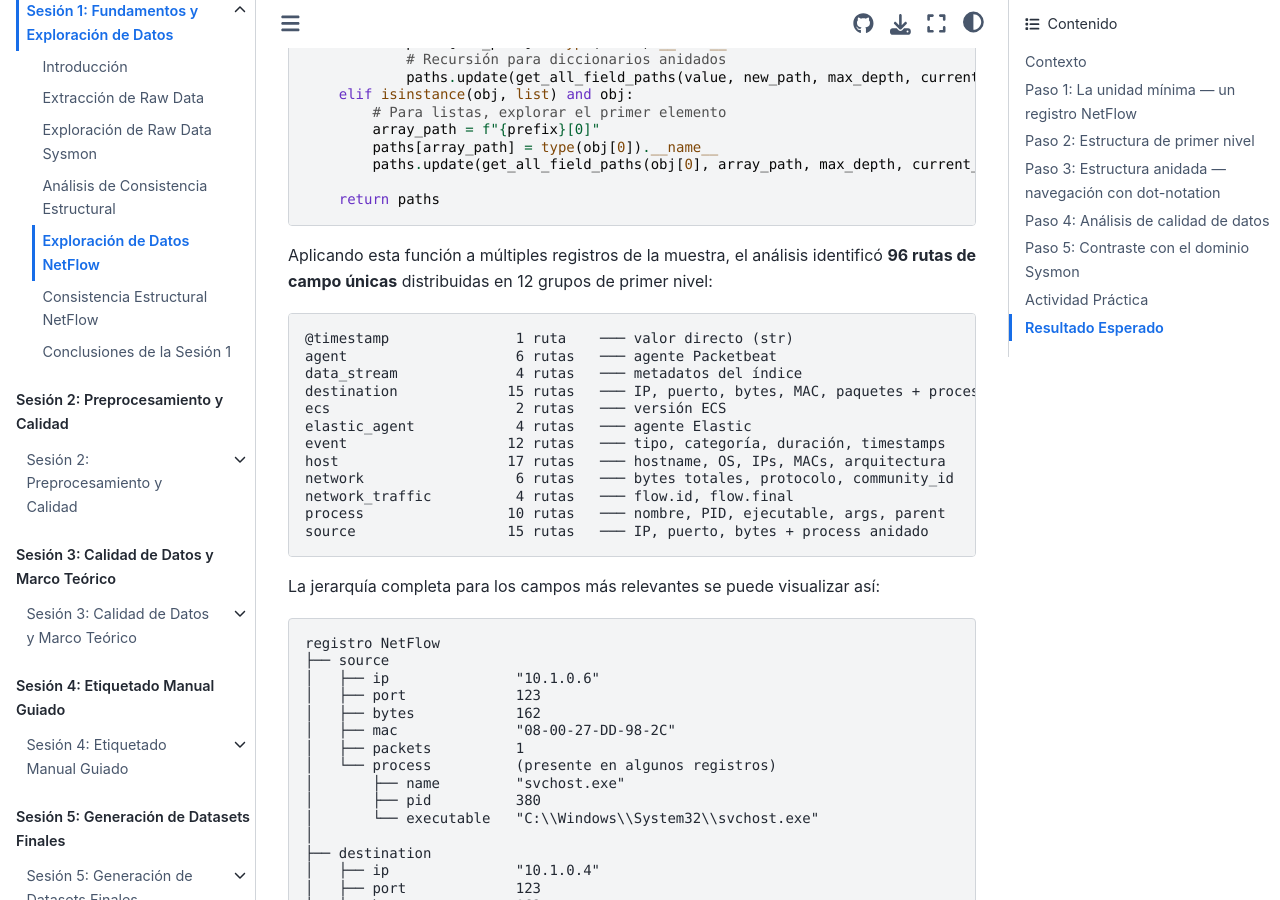
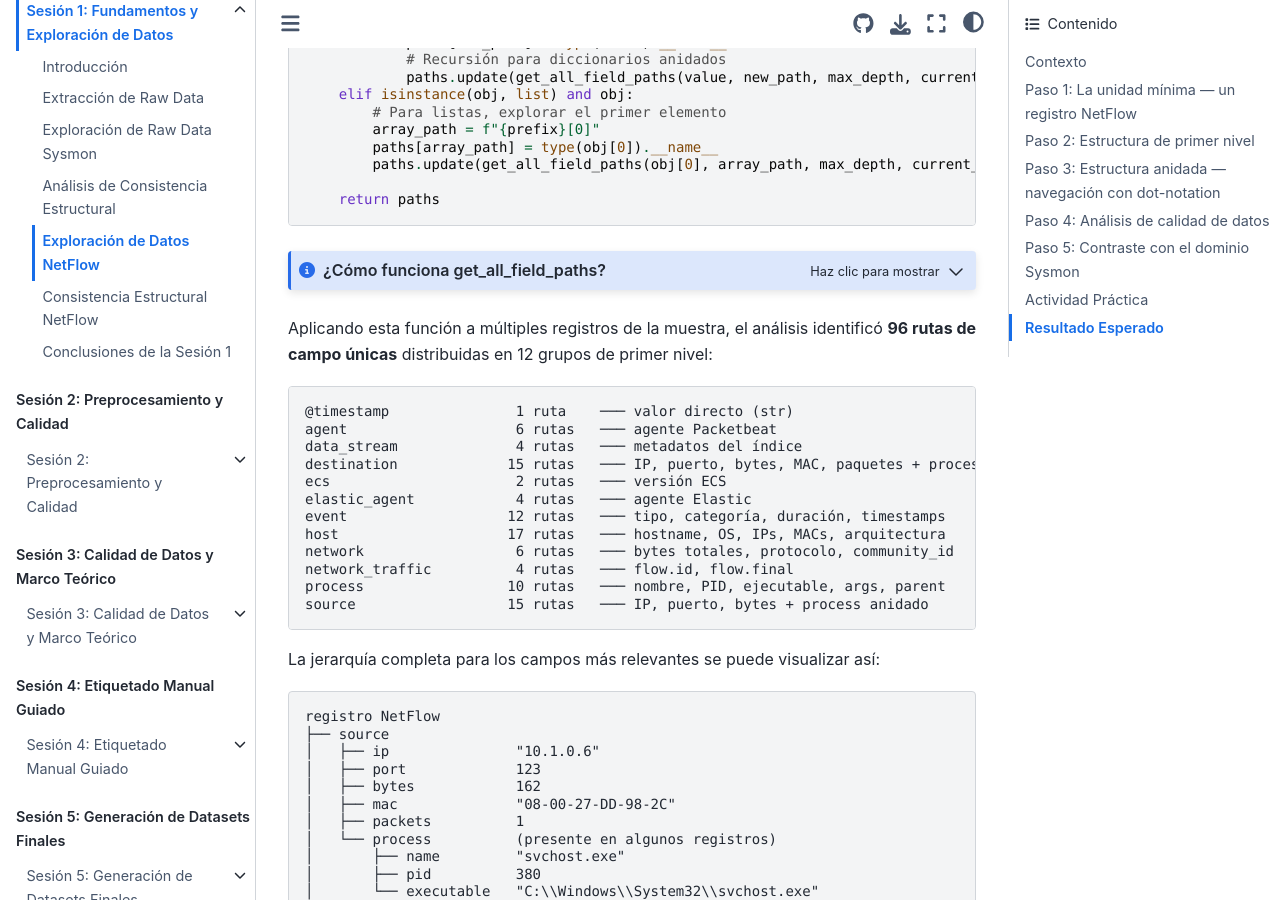
Before and after one commit to ollerenac/curso2026, a Jupyter Book: the page built from sesion-1/4-exploracion-netflow.md, in a window 1280 px wide and 900 px high, scrolled down 6288 px. Built offline with Jupyter Book 1.0.4 settings and Sphinx 7.4.7 and the Sphinx Book theme 1.1.4, drawn with Linux system fonts in a browser that asks for light colours; part of the change alters nothing that is shown.

Commit message:
fix(sesion-1): fix process count and add recursive explanation dropdown in 4-exploracion-netflow.md
- Correct process field count: 97,947 → 98,006 (matches actual 4a notebook output)
- Add collapsible admonition explaining get_all_field_paths recursion logic

Co-Authored-By: Claude Sonnet 4.6 <noreply@anthropic.com>

````diff
--- a/sesion-1/4-exploracion-netflow.md
+++ b/sesion-1/4-exploracion-netflow.md
@@ -261,6 +261,41 @@ def get_all_field_paths(obj, prefix="", max_depth=4, current_depth=0):
     return paths
 ```
 
+:::{admonition} ¿Cómo funciona get_all_field_paths?
+:class: dropdown note
+
+La función recorre un diccionario anidado y produce un mapa de **todas las rutas posibles** con su tipo de dato. La idea central es la **recursión**: la función se llama a sí misma cada vez que encuentra un diccionario dentro de otro.
+
+Por ejemplo, dado este registro:
+
+```python
+record = {
+    "event": {"action": "network_flow", "duration": 1234},
+    "source": {"ip": "192.168.1.1", "process": {"name": "chrome.exe"}}
+}
+```
+
+La función produce:
+
+```
+event              -> dict
+event.action       -> str
+event.duration     -> int
+source             -> dict
+source.ip          -> str
+source.process     -> dict
+source.process.name -> str
+```
+
+**Paso a paso:** entra al diccionario raíz con `prefix=""`. Encuentra `"event"` → guarda la ruta `"event"` con tipo `dict`. Como es un dict, se llama a sí misma con `prefix="event"` y encuentra `"action"` → guarda `"event.action"` con tipo `str`. Repite esto bajando nivel por nivel.
+
+**Casos especiales:**
+- Si el valor es un `dict` → entra y baja un nivel (recursión normal)
+- Si el valor es una `list` → solo examina el primer elemento `[0]`, asumiendo que todos los elementos tienen la misma estructura
+
+**`max_depth=4`** actúa como freno de seguridad: sin él, una estructura muy profunda podría causar recursión infinita. El resultado es un diccionario plano que convierte la jerarquía compleja en una lista navegable de rutas.
+:::
+
 Aplicando esta función a múltiples registros de la muestra, el análisis identificó **96 rutas de campo únicas** distribuidas en 12 grupos de primer nivel:
 
 ```
````
